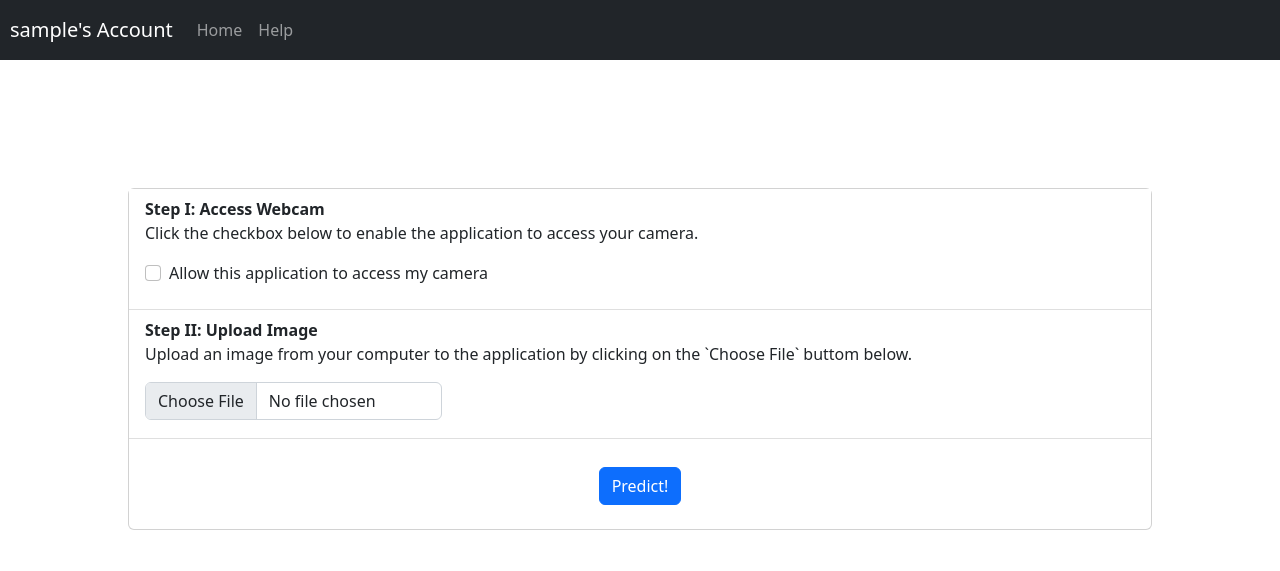
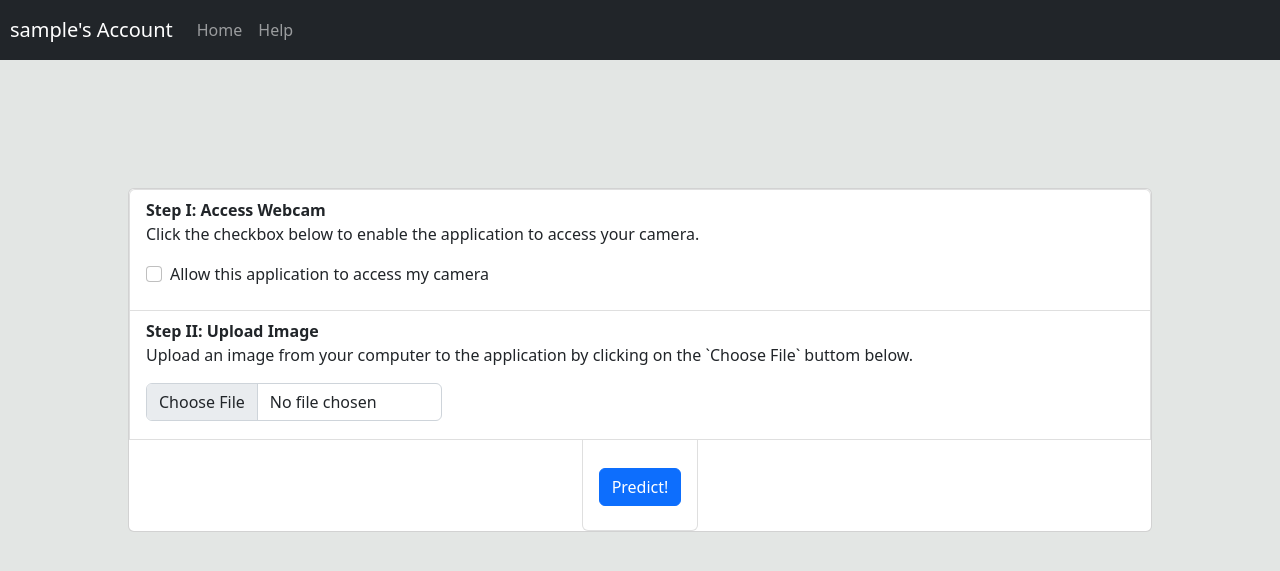
Before and after one commit to karthik-d/gesture-based-sterile-image-browsing, a Flask app: page /predict in a window 1280 px wide. Shown: the top 571 px of the page. Run offline with Flask 2, Linux system fonts and the light colour scheme; the visitor is signed in with stand-in values (Sample User, id 1).

Commit message:
background color changed

```diff
--- a/Project-Development-Phase/Sprint-4/App/templates/about.html
+++ b/Project-Development-Phase/Sprint-4/App/templates/about.html
@@ -9,7 +9,7 @@
     <title>A Gesture Based Tool for Sterile Browsing of Radiology Images</title>
 </head>
 
-<body style="overflow-x: hidden;">
+<body style="overflow-x: hidden; background-color: #e3e6e4;">
     <script src="https://cdn.jsdelivr.net/npm/bootstrap@5.2.2/dist/js/bootstrap.min.js"></script>
 
     <nav class="navbar bg-dark">
--- a/Project-Development-Phase/Sprint-4/App/templates/change_password.html
+++ b/Project-Development-Phase/Sprint-4/App/templates/change_password.html
@@ -6,7 +6,7 @@
     <link rel="stylesheet" href="https://cdn.jsdelivr.net/npm/bootstrap@5.2.2/dist/css/bootstrap.min.css">
     <title>A Gesture Based Tool for Sterile Browsing of Radiology Images</title>
 </head>
-<body>
+<body style="background-color: #f0f5f2;">
     <script src="https://cdn.jsdelivr.net/npm/bootstrap@5.2.2/dist/js/bootstrap.min.js"></script>
     {% from "registration_form_helper.html" import render_field %}
     {% include "message_flash.html" %}
--- a/Project-Development-Phase/Sprint-4/App/templates/help.html
+++ b/Project-Development-Phase/Sprint-4/App/templates/help.html
@@ -6,7 +6,7 @@
     <link rel="stylesheet" href="https://cdn.jsdelivr.net/npm/bootstrap@5.2.2/dist/css/bootstrap.min.css">
     <title>A Gesture Based Tool for Sterile Browsing of Radiology Images</title>
 </head>
-<body style="overflow-x: hidden;">
+<body style="overflow-x: hidden; background-color: #e3e6e4;">
 
     <script src="https://cdn.jsdelivr.net/npm/bootstrap@5.2.2/dist/js/bootstrap.min.js"></script>
 
--- a/Project-Development-Phase/Sprint-4/App/templates/landingpage.html
+++ b/Project-Development-Phase/Sprint-4/App/templates/landingpage.html
@@ -6,7 +6,7 @@
     <link rel="stylesheet" href="https://cdn.jsdelivr.net/npm/bootstrap@5.2.2/dist/css/bootstrap.min.css">
     <title>A Gesture Based Tool for Sterile Browsing of Radiology Images</title>
 </head>
-<body>
+<body style="background-color: #e3e6e4;">
     <script src="https://cdn.jsdelivr.net/npm/bootstrap@5.2.2/dist/js/bootstrap.min.js"></script>
     <div class="container-fluid">
         <div class="row flex-nowrap">
--- a/Project-Development-Phase/Sprint-4/App/templates/login.html
+++ b/Project-Development-Phase/Sprint-4/App/templates/login.html
@@ -7,7 +7,7 @@
     <title>A Gesture Based Tool for Sterile Browsing of Radiology Images</title>
 </head>
 
-<body>
+<body style="background-color: #e3e6e4;">
     {% include 'message_flash.html' %}
     <script src="https://cdn.jsdelivr.net/npm/bootstrap@5.2.2/dist/js/bootstrap.min.js"></script>
     <div class="container-fluid" style="width: 80%; margin-top: 30px;">
--- a/Project-Development-Phase/Sprint-4/App/templates/prediction.html
+++ b/Project-Development-Phase/Sprint-4/App/templates/prediction.html
@@ -6,7 +6,7 @@
     <link rel="stylesheet" href="https://cdn.jsdelivr.net/npm/bootstrap@5.2.2/dist/css/bootstrap.min.css">
     <title>A Gesture Based Tool for Sterile Browsing of Radiology Images</title>
 </head>
-<body style="overflow-x: hidden;">
+<body style="overflow-x: hidden; background-color: #e3e6e4;">
     <script src="https://cdn.jsdelivr.net/npm/bootstrap@5.2.2/dist/js/bootstrap.min.js"></script>
     {% include "message_flash.html" %}
 
@@ -30,7 +30,7 @@
 
     <div class="card mx-auto" style="width: 80%; margin-top: 10%;">
         <form class="form-group" action="predict" method="post" enctype="multipart/form-data">
-                <ul class="list-group list-group-flush">
+                <ul class="list-group">
                 <li class="list-group-item">
                     <b>Step I: Access Webcam</b>
                     <p>Click the checkbox below to enable the application to access your camera.
--- a/Project-Development-Phase/Sprint-4/App/templates/registration.html
+++ b/Project-Development-Phase/Sprint-4/App/templates/registration.html
@@ -7,7 +7,7 @@
     <title>A Gesture Based Tool for Sterile Browsing of Radiology Images</title>
 </head>
 
-<body>
+<body style="background-color: #e3e6e4">
     <script src="https://cdn.jsdelivr.net/npm/bootstrap@5.2.2/dist/js/bootstrap.min.js"></script>
     {% from "registration_form_helper.html" import render_field %}
     {% include "message_flash.html" %}
```
